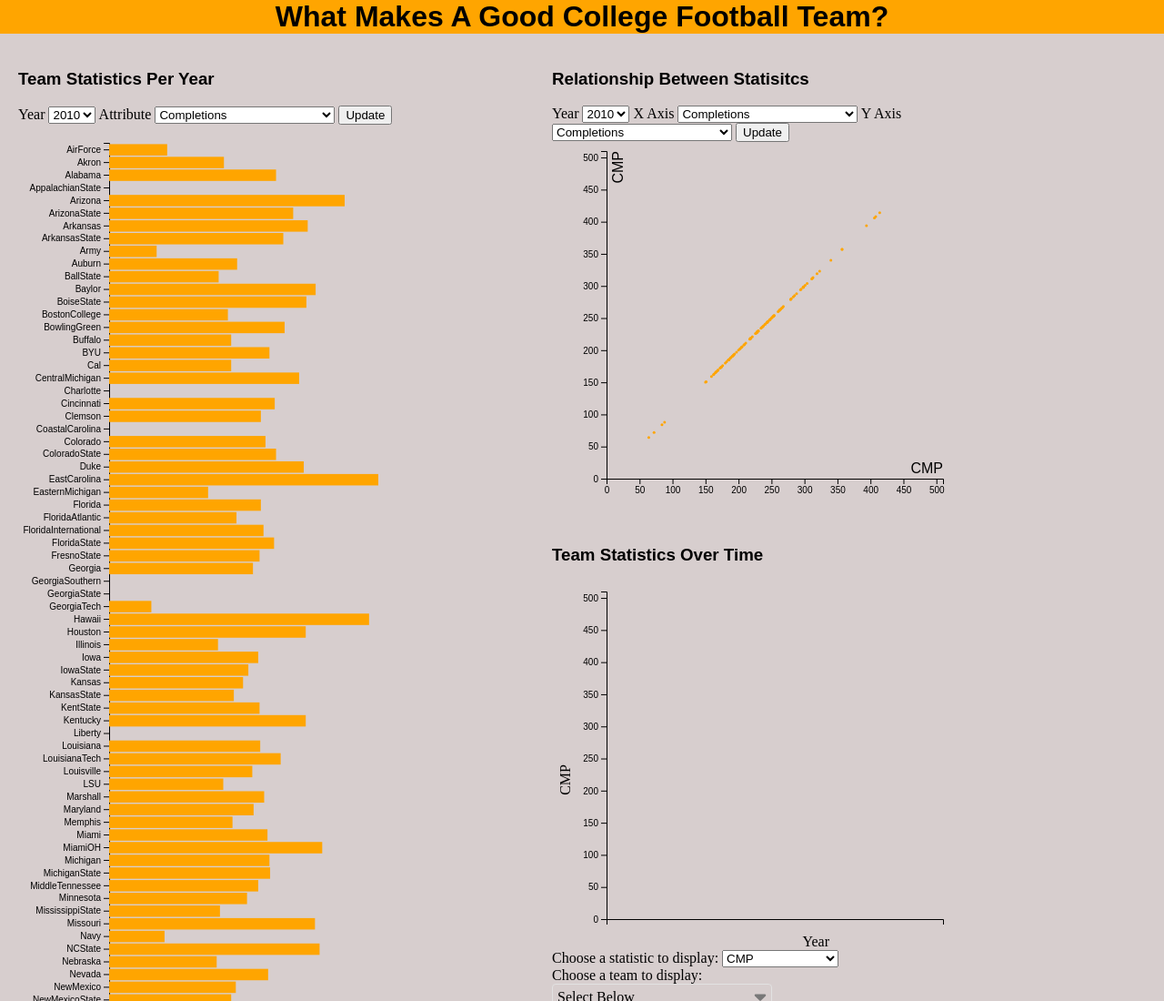
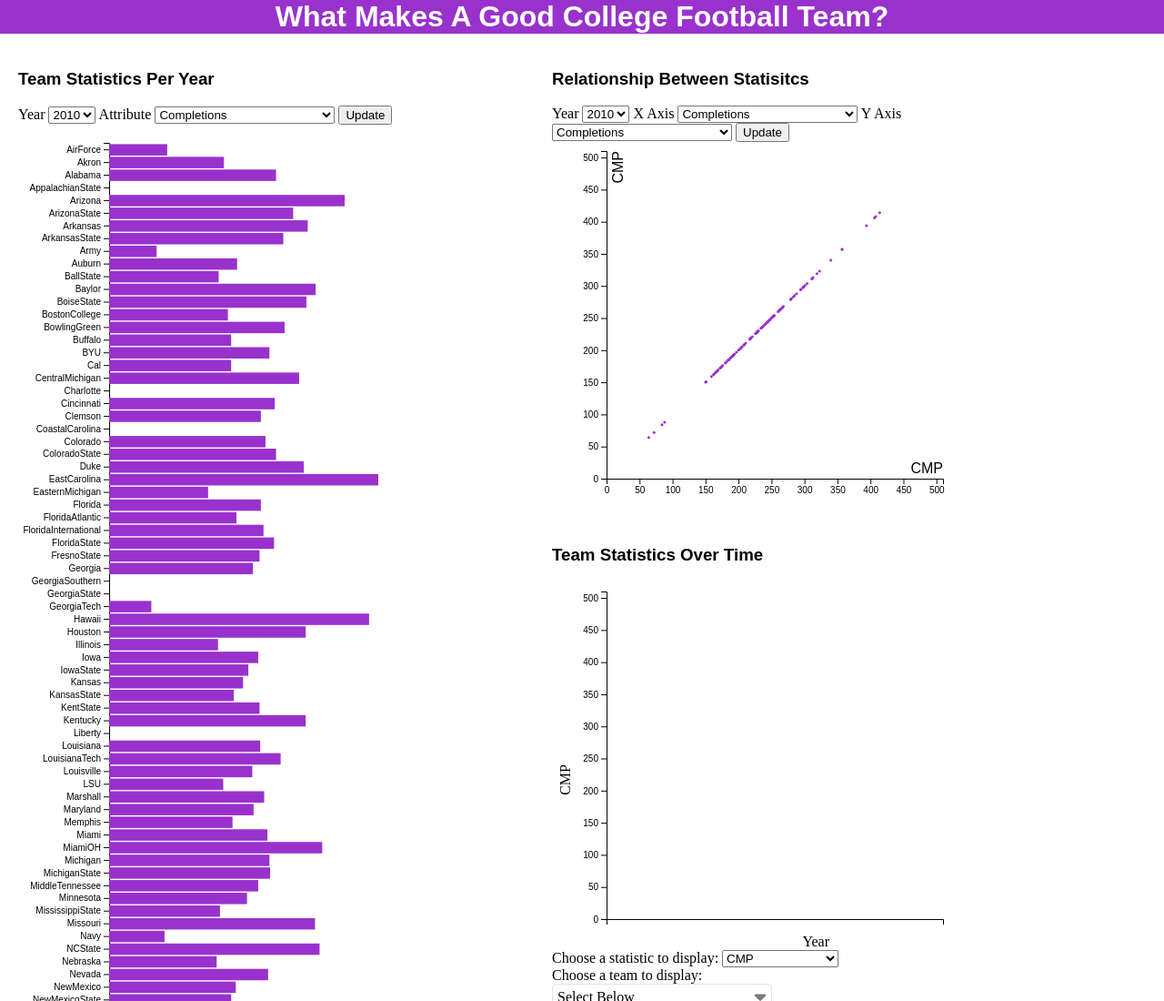
Before and after one commit to ryan-weaverr/CPSC-4030-Project, a plain HTML site: page index.html in a window 1280 px wide. Shown: the top 1100 px of the page at 91% size. Drawn offline with nearby package versions, Linux system fonts and the light colour scheme.

Commit message:
Changed color to purple

```diff
--- a/app.css
+++ b/app.css
@@ -1,9 +1,10 @@
 h1
 {
     margin: 0px;
-    background-color:orange;
+    background-color:darkorchid;
     text-align: center;
     font-family: Arial;
+    color: white;
 }
 
 h3
@@ -18,7 +19,7 @@ h3
 
 body
 {
-    background-color:rgb(215, 206, 206);
+    background-color:rgb(#fff, #fff, #fff);
     margin:0px;
 }
 
--- a/barscript.js
+++ b/barscript.js
@@ -70,7 +70,7 @@ d3.csv("data/cfb.csv").then(function (data) {
       .attr("y", (d) => y(d.UniversityName))
       .attr("width", (d) => x(d[xAttr]))
       .attr("height", y.bandwidth())
-      .attr("fill", "Orange")
+      .attr("fill", "darkorchid")
       .on("mouseover", function (d, x) {
         d3.select(this).attr("stroke-width", "1").attr("stroke", "black");
       })
--- a/script.js
+++ b/script.js
@@ -107,7 +107,7 @@ d3.csv("data/cfb.csv").then(function (data) {
         return y(d[yAttr]);
       })
       .attr("r", 1.5)
-      .style("fill", "Orange");
+      .style("fill", "darkorchid");
 
     svg
       .append("text")
```
